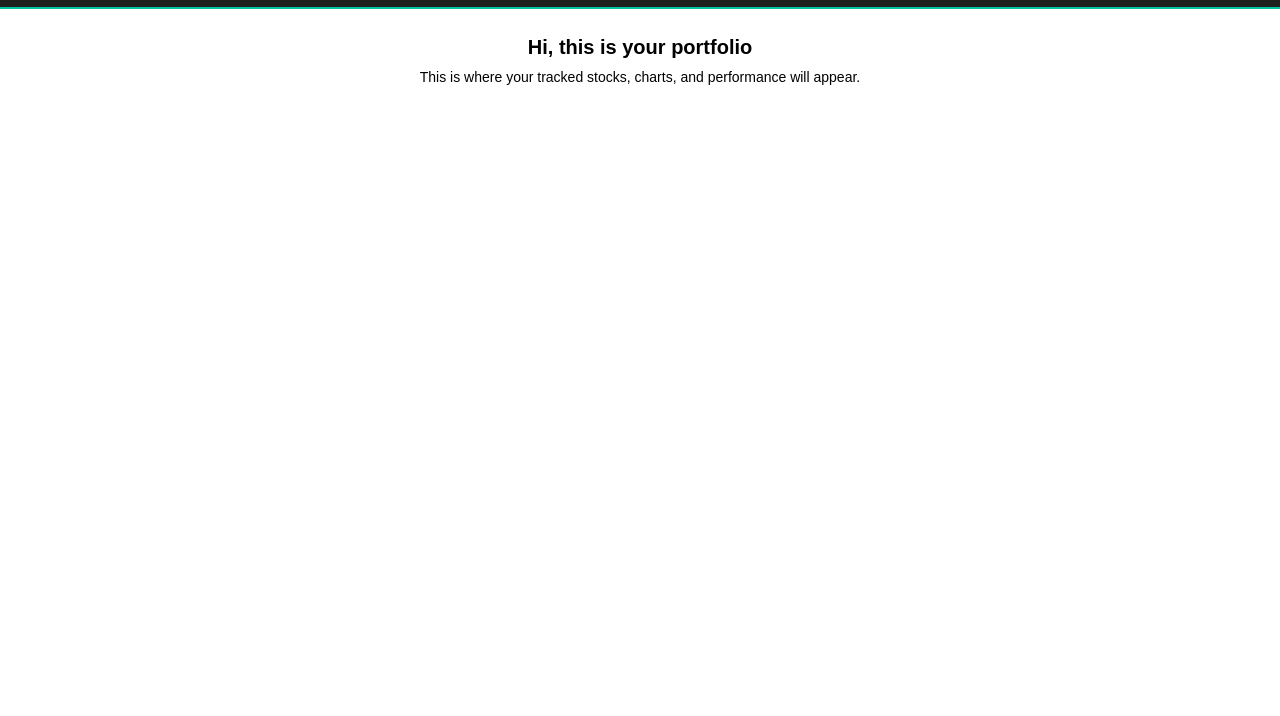
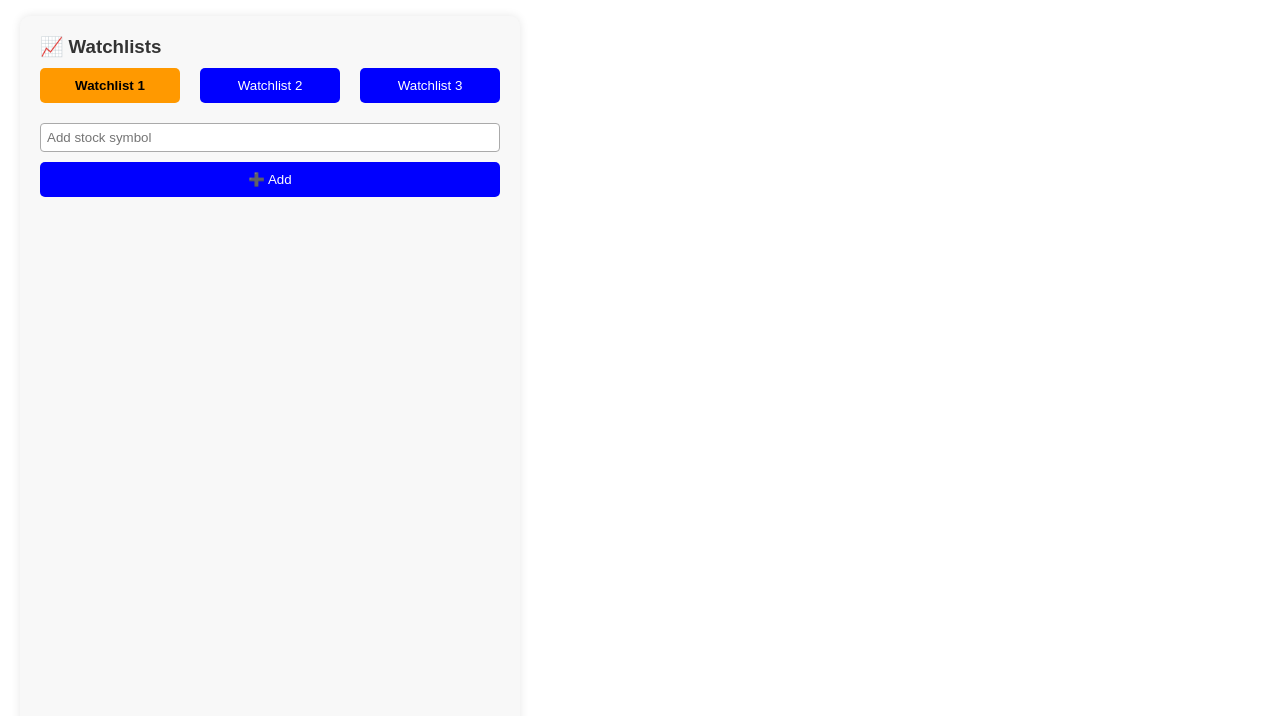
Before and after one commit to Mnj12527/stock-portfolio-tracker, a website: page client/portfolio.html in a window 1280 px wide. Shown: the part 84-800 px from the top of the page. Drawn offline with Linux system fonts and the light colour scheme; sample sign-in values are in the browser's storage.

Commit message:
worked on watchlist UI

```diff
--- /dev/null
+++ b/client/portfolio.css
@@ -0,0 +1,55 @@
+.watchlist-container {
+    position: fixed;
+    left: 20px;
+    top: 100px;
+    width: 500px; /* ⬅️ Increased from 250px */
+    min-height: 830px; /* ⬅️ Optional: specify a taller minimum height */
+    padding: 20px;
+    background: #f8f8f8;
+    border-radius: 10px;
+    box-shadow: 0 0 10px rgba(0,0,0,0.1);
+    z-index: 999;
+  }
+
+
+  .watchlist-container h3 {
+    margin-bottom: 10px;
+    color: #333;
+  }
+
+  .watchlist-tabs {
+    display: flex;
+    justify-content: space-between; /* or center */
+    gap: 20px;
+    margin-bottom: 10px;
+  }
+
+
+  .watchlist-tabs button:hover {
+    background-color: #5a23cc;
+  }
+
+  #stockInput {
+    width: 100%;
+    padding: 6px;
+    margin: 10px 0;
+    border: 1px solid #aaa;
+    border-radius: 4px;
+  }
+
+  #watchlistDisplay {
+    list-style-type: none;
+    padding: 0;
+  }
+
+  #watchlistDisplay li {
+    padding: 5px 0;
+    border-bottom: 1px solid #ddd;
+    color: #000;
+  }
+
+  .watchlist-tabs button.active {
+    background-color: #ff9900;
+    color: black;
+    font-weight: bold;
+  }
--- a/client/portfolio.html
+++ b/client/portfolio.html
@@ -5,6 +5,7 @@
   <meta name="viewport" content="width=device-width, initial-scale=1.0"/>
   <title>My Portfolio</title>
   <link rel="stylesheet" href="/style.css">
+  <link rel="stylesheet" href="/portfolio.css">
 </head>
 <body>
 
@@ -17,7 +18,6 @@
     </div>
 
     <div class="nav-links">
-      <a class="portfolio-btn" onclick="loadPage('myportfolio.html')">My Portfolio</a>
       <a onclick="loadPage('News.html')">News</a>
       <a onclick="loadPage('Markets.html')">Markets</a>
       <a onclick="loadPage('Research.html')">Research</a>
@@ -29,9 +29,16 @@
     </div>
   </div>
 
-  <div id="content" class="content">
-    <h2 style="color: black;">Hi, this is your portfolio</h2>
-    <p style="color: black;">This is where your tracked stocks, charts, and performance will appear.</p>
+  <div class="watchlist-container">
+    <h3>📈 Watchlists</h3>
+    <div class="watchlist-tabs">
+      <button onclick="switchWatchlist(0)">Watchlist 1</button>
+      <button onclick="switchWatchlist(1)">Watchlist 2</button>
+      <button onclick="switchWatchlist(2)">Watchlist 3</button>
+    </div>
+    <input type="text" id="stockInput" placeholder="Add stock symbol" />
+    <button onclick="addStock()">➕ Add</button>
+    <ul id="watchlistDisplay"></ul>
   </div>
 
   <script>
@@ -53,9 +60,9 @@
 
     // Sign out function
     function signOut() {
-      localStorage.removeItem("token"); // Remove token
+      localStorage.removeItem("token");
       alert("You have been signed out.");
-      window.location.href = "index.html"; // Redirect to login
+      window.location.href = "index.html";
     }
 
     // Protect page: check if token exists, if not redirect
@@ -65,7 +72,48 @@
         alert("You must be signed in to view this page.");
         window.location.href = "index.html";
       }
+      renderWatchlist(); // Render the default watchlist on load
     });
+
+    // Watchlist logic
+    let watchlists = [[], [], []];
+    let currentWatchlist = 0;
+
+    function switchWatchlist(index) {
+      currentWatchlist = index;
+      renderWatchlist();
+
+      const buttons = document.querySelectorAll('.watchlist-tabs button');
+      buttons.forEach((btn, i) => {
+        btn.classList.toggle('active', i === index);
+      });
+    }
+
+    function addStock() {
+      const input = document.getElementById('stockInput');
+      const symbol = input.value.trim().toUpperCase();
+      if (symbol && !watchlists[currentWatchlist].includes(symbol)) {
+        watchlists[currentWatchlist].push(symbol);
+        renderWatchlist();
+      }
+      input.value = '';
+    }
+
+    function renderWatchlist() {
+      const list = document.getElementById('watchlistDisplay');
+      list.innerHTML = '';
+      watchlists[currentWatchlist].forEach(stock => {
+        const li = document.createElement('li');
+        li.textContent = stock;
+        list.appendChild(li);
+      });
+    }
+
+    // Set default active watchlist on page load
+    window.addEventListener('DOMContentLoaded', () => {
+      switchWatchlist(0);
+    });
+
   </script>
 
 </body>
```
Also changed, not shown: client/myportfolio.html (deleted, +0 -1 lines), client/script.js (line endings or trailing spaces).
